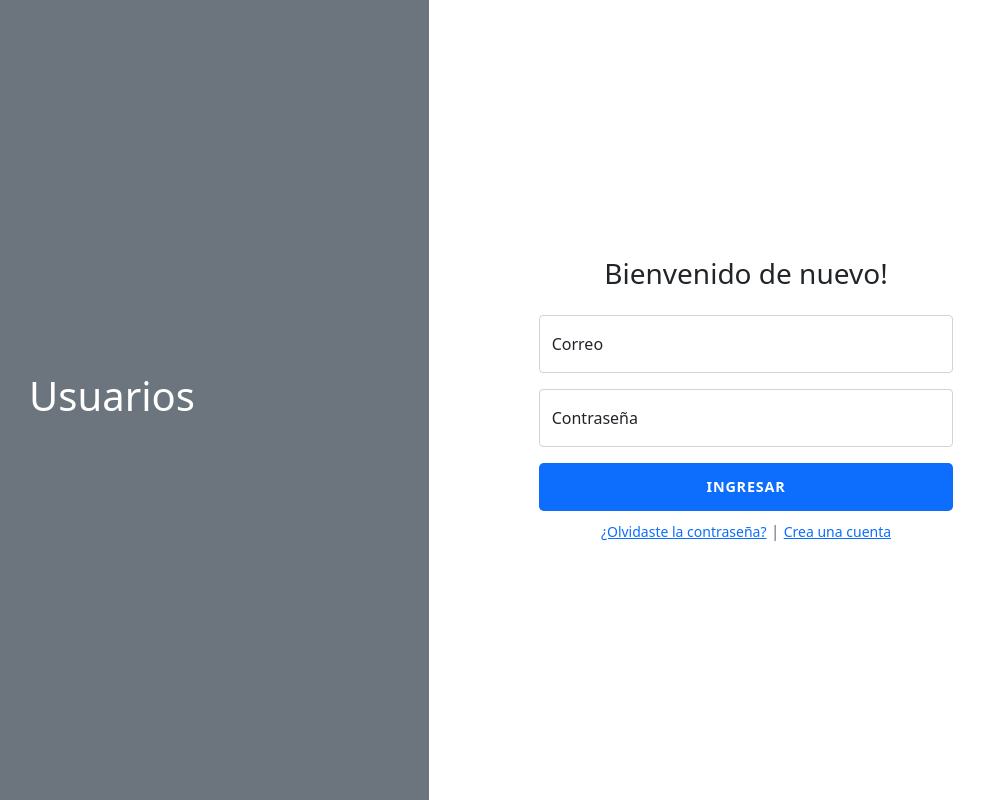
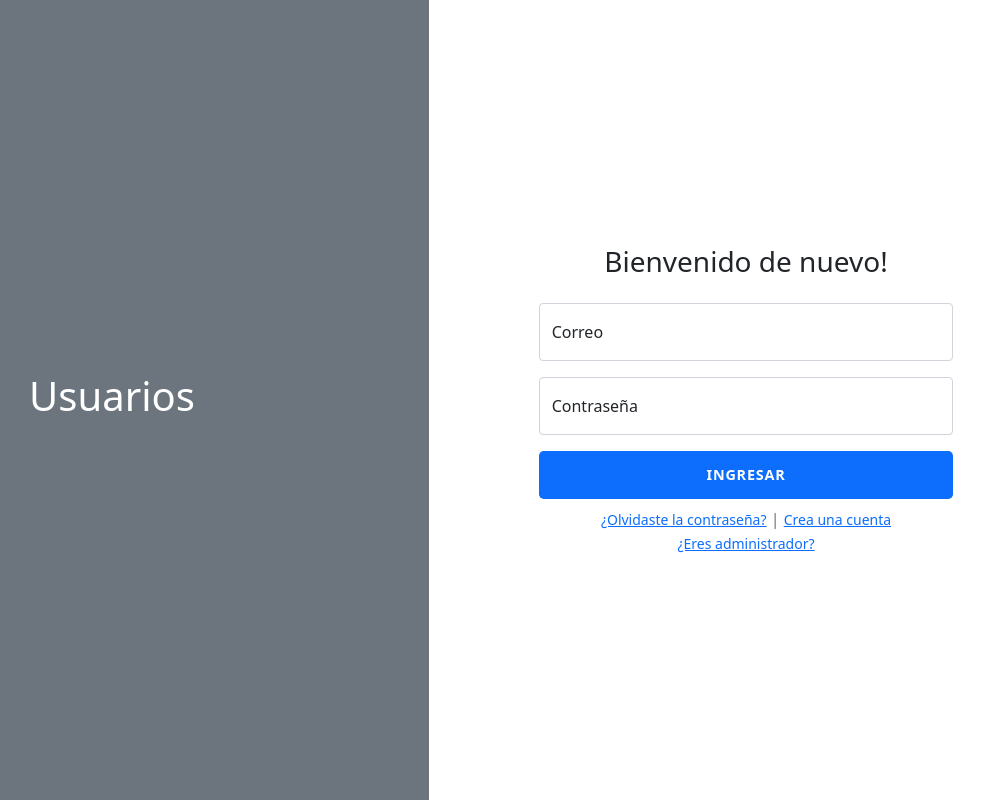
Before and after one commit to perezgarridogilb/Sistema-web-de-quejas-en-una-escuela--facultad-, a PHP site: page /auth/userLogin.php in a window 1280 px wide. Shown: the whole page, without its empty margins (205-1189 px from the left). Run offline with PHP 8.4, Linux system fonts and the light colour scheme.

Commit message:
add admin login link

```diff
--- a/auth/userLogin.php
+++ b/auth/userLogin.php
@@ -66,7 +66,8 @@ if (!empty($_POST)) {
                     <button class="btn btn-lg bg-primary text-white btn-login text-uppercase fw-bold mb-2" type="submit">Ingresar</button>
                     <div class="text-center">
                       <a class="small" href="./passwordRecover.php">¿Olvidaste la contraseña?</a> <span class='text-secondary'>|</span> <a class="small" href="./crearUsuario.php">Crea una cuenta</a>
-
+                      <br />
+                      <a class="small" href="./adminLogin.php">¿Eres administrador?</a>
                     </div>
                   </div>
                 </form>
```
